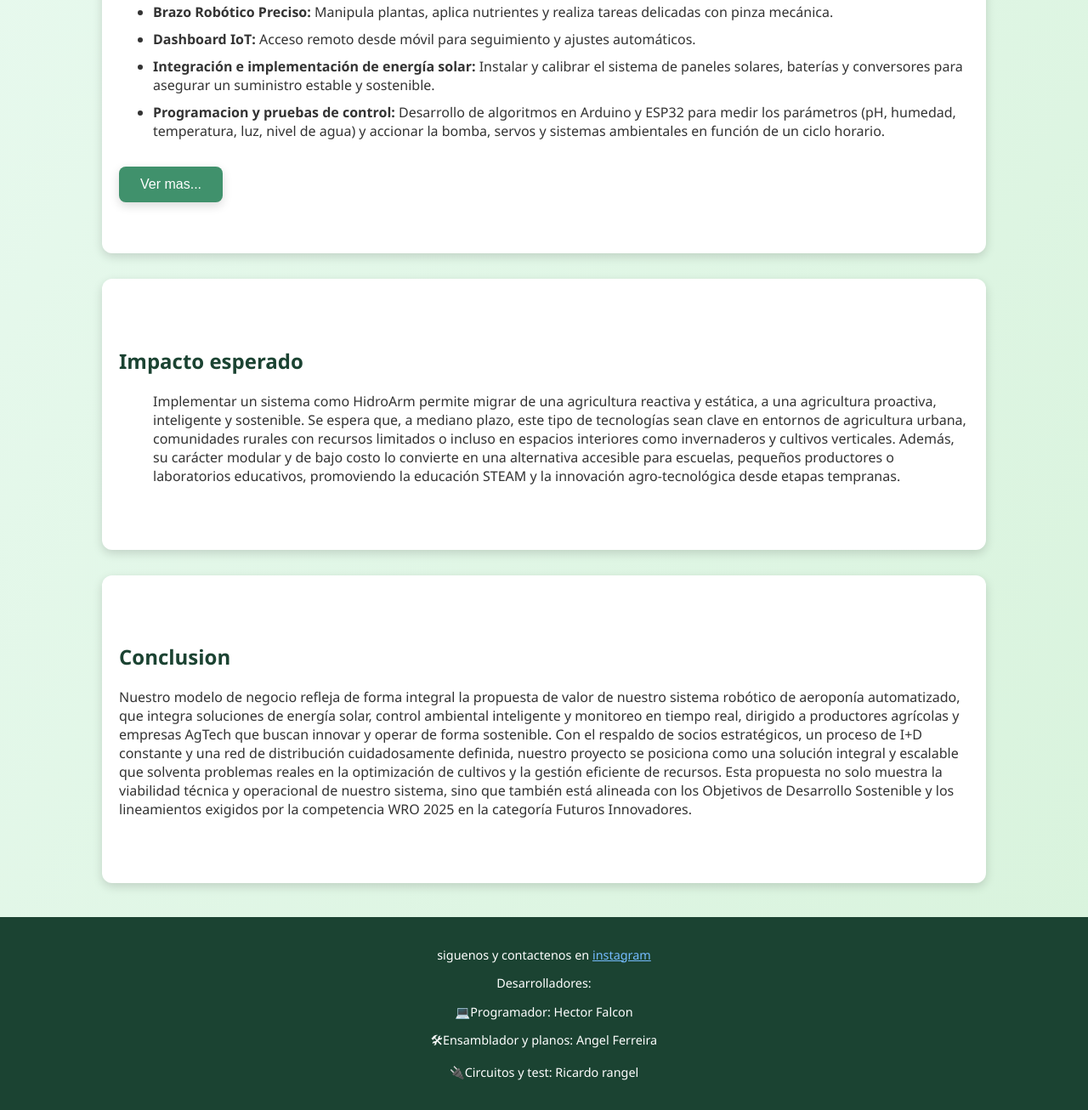
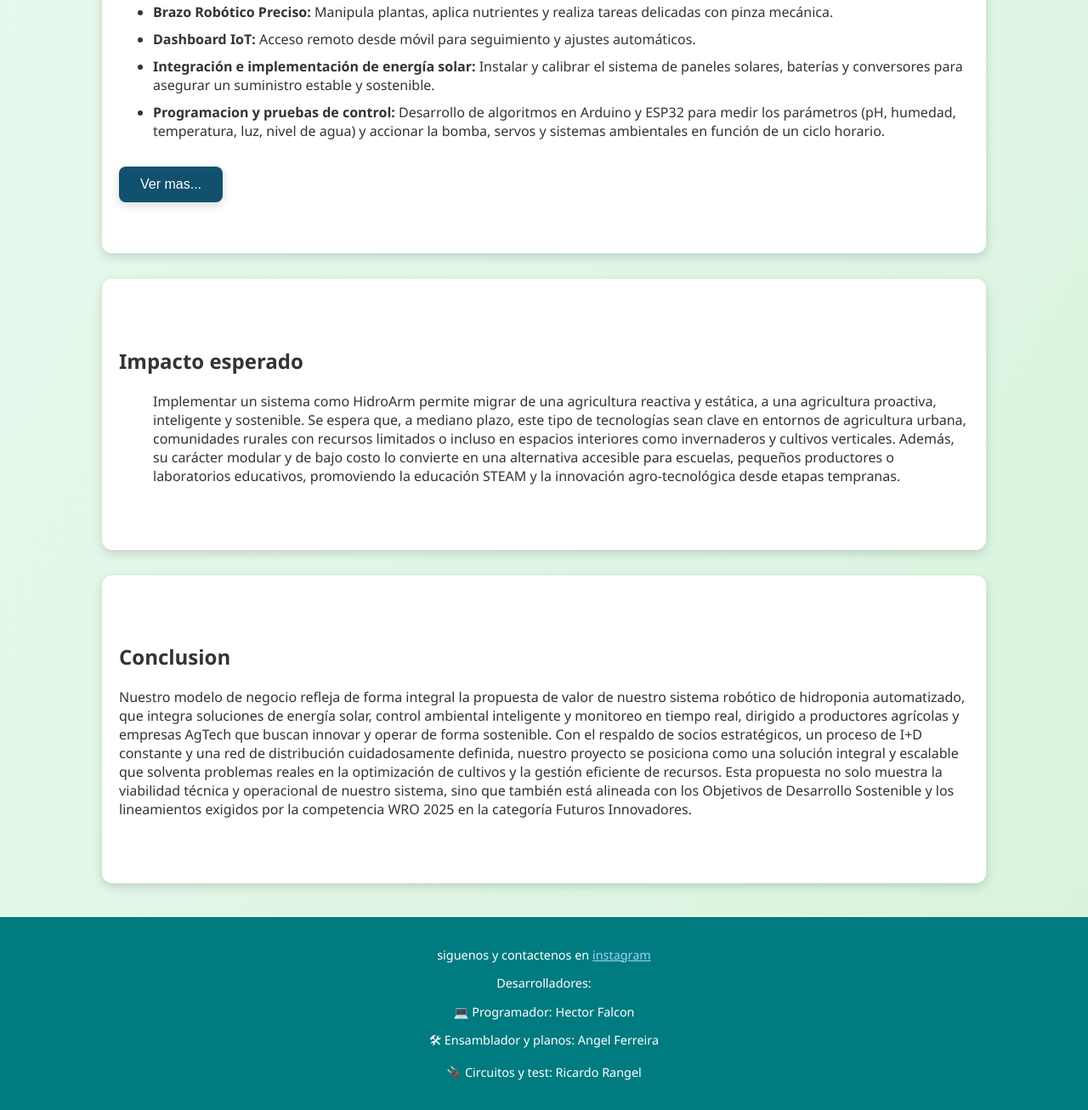
Before and after one commit to lu12dd4/lu12dd4.github.io, a plain HTML site: page index.html in a window 1280 px wide. Shown: the part 795-2101 px from the top of the page at 85% size. Drawn offline with Linux system fonts and the light colour scheme.

Commit message:
lu12dd4DOS

```diff
--- a/index.html
+++ b/index.html
@@ -6,13 +6,14 @@
   <title>HidroInnova</title>
   <link rel="stylesheet" href="style.css">
   <script defer src="script.js"></script>
-  <link rel="icon" href="logo1.jpg">
+  <link rel="icon" href="logo.ico">
+
 </head>
 <body>
   <header>
 
     <nav>
-      <h1>🤖 HidroInnova</h1>
+      <h1>🤖 HIDROINNOVA</h1>
       <ul>
 
         <li><a href="#sobre">Sobre el Proyecto</a></li>
@@ -30,7 +31,7 @@
     <section id="Sobre">
       <h2>🌱 ¿Qué es proyecto hidroInnova?</h2>
       <p>HidroInnova es un prototipo de robot enfocado en sistemas de hidroponía inteligente. Combina un brazo robótico articulado, sensores de ambiente, control automático mediante ESP32 e integración con plataformas IoT, facilitando una agricultura urbana más sustentable y autónoma.</p>
-    <button onclick="estado_version()">Version</button>
+      <button onclick="estado_version()">Version</button>
     </section>
 
     <section id="caracteristicas">
@@ -63,18 +64,18 @@ Además, su carácter modular y de bajo costo lo convierte en una alternativa ac
     <section id="Conclusion">
         <h2>Conclusion</h2>
 <p>
-Nuestro modelo de negocio refleja de forma integral la propuesta de valor de nuestro sistema robótico de aeroponía automatizado, que integra soluciones de energía solar, control ambiental inteligente y monitoreo en tiempo real, dirigido a productores agrícolas y empresas AgTech que buscan innovar y operar de forma sostenible. Con el respaldo de socios estratégicos, un proceso de I+D constante y una red de distribución cuidadosamente definida, nuestro proyecto se posiciona como una solución integral y escalable que solventa problemas reales en la optimización de cultivos y la gestión eficiente de recursos.
+Nuestro modelo de negocio refleja de forma integral la propuesta de valor de nuestro sistema robótico de hidroponia automatizado, que integra soluciones de energía solar, control ambiental inteligente y monitoreo en tiempo real, dirigido a productores agrícolas y empresas AgTech que buscan innovar y operar de forma sostenible. Con el respaldo de socios estratégicos, un proceso de I+D constante y una red de distribución cuidadosamente definida, nuestro proyecto se posiciona como una solución integral y escalable que solventa problemas reales en la optimización de cultivos y la gestión eficiente de recursos.
 Esta propuesta no solo muestra la viabilidad técnica y operacional de nuestro sistema, sino que también está alineada con los Objetivos de Desarrollo Sostenible y los lineamientos exigidos por la competencia WRO 2025 en la categoría Futuros Innovadores.
 </p>
     </section>
   </main>
 
   <footer>
-    <p>siguenos y contactenos en <a href="https://www.instagram.com/hidro_innova?igsh=cjU0NmQ3endkOGZ3" style="color: rgb(117, 188, 255);">instagram</a></p>
+    <p>siguenos y contactenos en <a href="https://www.instagram.com/hidro_innova?igsh=cjU0NmQ3endkOGZ3" style="color: rgb(158, 208, 255);">instagram</a></p>
     <p> Desarrolladores:</p>
-    <p>💻Programador: Hector Falcon</p>
-     <p>🛠Ensamblador y planos: Angel Ferreira</p>
-     <p>🔌Circuitos y test: Ricardo rangel</p>
+    <p>💻 Programador: Hector Falcon</p>
+     <p>🛠 Ensamblador y planos: Angel Ferreira</p>
+     <p>🔌 Circuitos y test: Ricardo Rangel</p>
 
   </footer>
 
--- a/style.css
+++ b/style.css
@@ -1,10 +1,17 @@
+
 :root {
-  --verde-oscuro: #1b4332;
-  --verde-claro: #95d5b2;
-  --verde-hoja: #40916c;
-  --blanco: #f1fef3;
+  --azul-oscuro: #0075b9;
+  --azul-claro: #3baee4;
+
+  --azul-oscuro2: #0a3650;
+  --azul-claro2: #11516e;
+
+  --verde-hoja: #00a199;
+  --otro-color: #007b80;
+  --blanco: hwb(192 82% 0%);
   --gris-suave: #d8f3dc;
   --sombra: 0 4px 12px rgba(0, 0, 0, 0.15);
+
 }
 
 body {
@@ -16,7 +23,7 @@ body {
 }
 
 header {
-  background: linear-gradient(to right, var(--verde-oscuro), var(--verde-hoja));
+  background: linear-gradient(to right, var(--azul-oscuro), var(--verde-hoja));
   color: white;
   padding: 50px 20px;
   text-align: center;
@@ -103,8 +110,8 @@ table th {
 }
 
 button {
-  background-color: var(--verde-hoja);
-  color: white;
+  background-color: var(--azul-claro2);
+  color: rgb(255, 255, 255);
   padding: 12px 25px;
   border: none;
   border-radius: 8px;
@@ -112,11 +119,11 @@ button {
   cursor: pointer;
   margin-top: 15px;
   box-shadow: var(--sombra);
-  transition: background-color 0.3s ease;
+  transition: background-color 0.5s ease;
 }
 
 button:hover {
-  background-color: var(--verde-oscuro);
+  background-color: var(--azul-oscuro2);
 }
 
 .galeria {
@@ -138,7 +145,7 @@ button:hover {
 }
 
 footer {
-  background-color: var(--verde-oscuro);
+  background-color: var(--otro-color);
   color: white;
   text-align: center;
   padding: 20px;
@@ -157,7 +164,7 @@ body.dark-mode table {
   background-color: #2a2a2a;
 }
 body.dark-mode header, body.dark-mode footer {
-  background: #0c3c2c;
+  background: #0d3664;
 }
 #modoOscuroBtn {
   position: absolute;
```
Also changed, not shown: logo.ico (added), prototipo1.jpg (added).
